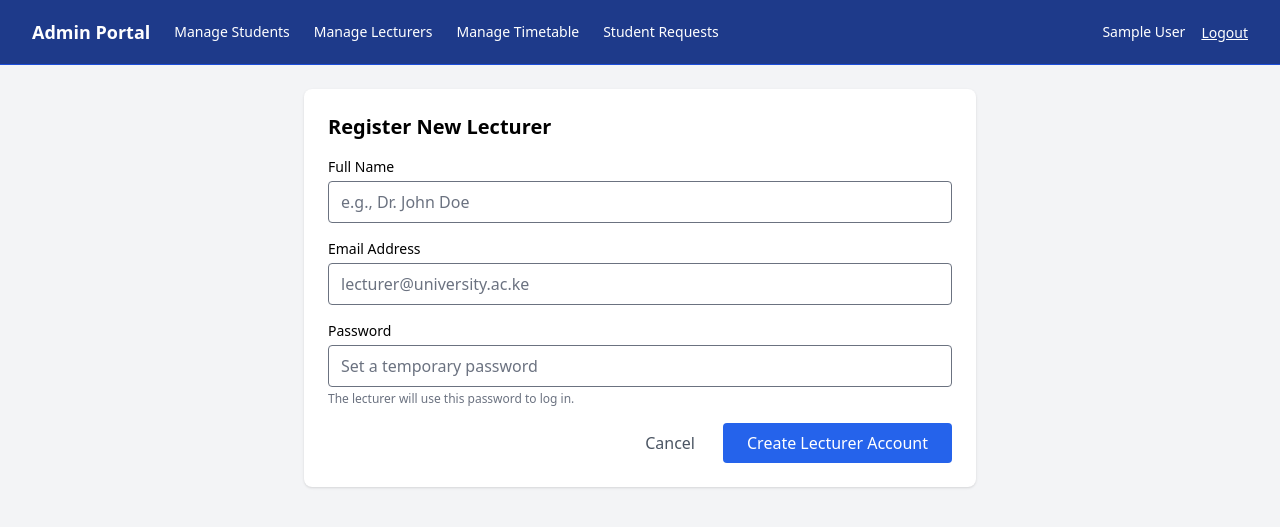
After one commit to mrirrelevant254/sms-portal, a Laravel app: page /admin/lecturers/create in a window 1280 px wide. The commit adds this page. Shown: the top 527 px of the page. Run offline with Laravel 12, Linux system fonts and the light colour scheme; the visitor is signed in with stand-in values (Sample User, id 1); style sheets or scripts are compiled from the project's sources; parts of the project's set-up code (start-up, migrations or seed data) failed here and were passed over; some libraries are stand-ins or nearby versions.

Commit message:
Add Admin Lecturer Management module

```diff
--- /dev/null
+++ b/app/Http/Controllers/Admin/LecturerController.php
@@ -0,0 +1,42 @@
+<?php
+
+namespace App\Http\Controllers\Admin;
+
+use App\Http\Controllers\Controller;
+use App\Models\User;
+use Illuminate\Http\Request;
+use Illuminate\Support\Facades\Hash;
+
+class LecturerController extends Controller
+{
+    public function index()
+    {
+        // Get all users who have the 'lecturer' role
+        $lecturers = User::role('lecturer')->get();
+        return view('admin.lecturers.index', compact('lecturers'));
+    }
+
+    public function create()
+    {
+        return view('admin.lecturers.create');
+    }
+
+    public function store(Request $request)
+    {
+        $validated = $request->validate([
+            'name' => 'required|string|max:255',
+            'email' => 'required|email|unique:users,email',
+            'password' => 'required|string|min:6',
+        ]);
+
+        $user = User::create([
+            'name' => $validated['name'],
+            'email' => $validated['email'],
+            'password' => Hash::make($validated['password']),
+        ]);
+
+        $user->assignRole('lecturer');
+
+        return redirect()->route('admin.lecturers.index')->with('success', 'Lecturer account created successfully!');
+    }
+}
--- /dev/null
+++ b/resources/views/admin/lecturers/create.blade.php
@@ -0,0 +1,34 @@
+@extends('layouts.lecturer')
+
+@section('content')
+    <div class="bg-white shadow rounded-lg p-6 max-w-2xl mx-auto">
+        <h2 class="text-xl font-semibold mb-4">Register New Lecturer</h2>
+
+        <form action="{{ route('admin.lecturers.store') }}" method="POST" class="space-y-4">
+            @csrf
+            <div>
+                <label class="block text-sm font-medium">Full Name</label>
+                <input type="text" name="name" class="mt-1 w-full border rounded px-3 py-2" placeholder="e.g., Dr. John Doe" required>
+                @error('name') <p class="text-red-500 text-xs mt-1">{{ $message }}</p> @enderror
+            </div>
+
+            <div>
+                <label class="block text-sm font-medium">Email Address</label>
+                <input type="email" name="email" class="mt-1 w-full border rounded px-3 py-2" placeholder="lecturer@university.ac.ke" required>
+                @error('email') <p class="text-red-500 text-xs mt-1">{{ $message }}</p> @enderror
+            </div>
+
+            <div>
+                <label class="block text-sm font-medium">Password</label>
+                <input type="text" name="password" class="mt-1 w-full border rounded px-3 py-2" placeholder="Set a temporary password" required>
+                <p class="text-xs text-gray-500 mt-1">The lecturer will use this password to log in.</p>
+                @error('password') <p class="text-red-500 text-xs mt-1">{{ $message }}</p> @enderror
+            </div>
+
+            <div class="flex justify-end gap-3 mt-6">
+                <a href="{{ route('admin.lecturers.index') }}" class="px-4 py-2 text-gray-600 hover:underline">Cancel</a>
+                <button type="submit" class="bg-blue-600 text-white px-6 py-2 rounded hover:bg-blue-700">Create Lecturer Account</button>
+            </div>
+        </form>
+    </div>
+@endsection
--- a/resources/views/layouts/lecturer.blade.php
+++ b/resources/views/layouts/lecturer.blade.php
@@ -21,11 +21,12 @@
                         @endrole
                     </span>
 
-                    @role('admin|registrar')
-                        <a href="{{ route('admin.students.index') }}" class="text-white hover:text-gray-300 text-sm font-medium">Manage Students</a>
-                        <a href="{{ route('admin.timetable.index') }}" class="text-white hover:text-gray-300 text-sm font-medium">Manage Timetable</a>
-                        <a href="{{ route('admin.requests.index') }}" class="text-white hover:text-gray-300 text-sm font-medium">Student Requests</a>
-                    @endrole
+                        @role('admin|registrar')
+                            <a href="{{ route('admin.students.index') }}" class="text-white hover:text-gray-300 text-sm font-medium">Manage Students</a>
+                            <a href="{{ route('admin.lecturers.index') }}" class="text-white hover:text-gray-300 text-sm font-medium">Manage Lecturers</a>
+                            <a href="{{ route('admin.timetable.index') }}" class="text-white hover:text-gray-300 text-sm font-medium">Manage Timetable</a>
+                            <a href="{{ route('admin.requests.index') }}" class="text-white hover:text-gray-300 text-sm font-medium">Student Requests</a>
+                        @endrole
                 </div>
 
                 <!-- Right Side: User Name & Logout -->
--- a/routes/web.php
+++ b/routes/web.php
@@ -16,6 +16,7 @@ use App\Http\Controllers\Admin\StudentController;
 use App\Http\Controllers\Admin\TimetableController as AdminTimetableController;
 use App\Http\Controllers\Lecturer\GradeController;
 use Illuminate\Support\Facades\Route;
+use App\Http\Controllers\Admin\LecturerController;
 
 Route::get('/', function () {
     return view('welcome');
@@ -72,6 +73,9 @@ Route::middleware(['auth'])->prefix('admin')->group(function () {
     Route::get('/students', [StudentController::class, 'index'])->name('admin.students.index');
     Route::get('/students/create', [StudentController::class, 'create'])->name('admin.students.create');
     Route::post('/students', [StudentController::class, 'store'])->name('admin.students.store');
+    Route::get('/lecturers', [LecturerController::class, 'index'])->name('admin.lecturers.index');
+    Route::get('/lecturers/create', [LecturerController::class, 'create'])->name('admin.lecturers.create');
+    Route::post('/lecturers', [LecturerController::class, 'store'])->name('admin.lecturers.store');
 
     // Timetable Management
     Route::get('/timetable', [AdminTimetableController::class, 'index'])->name('admin.timetable.index');
```
Also changed, not shown: resources/views/admin/lecturers/index.blade.php (added, +37 -0 lines).
